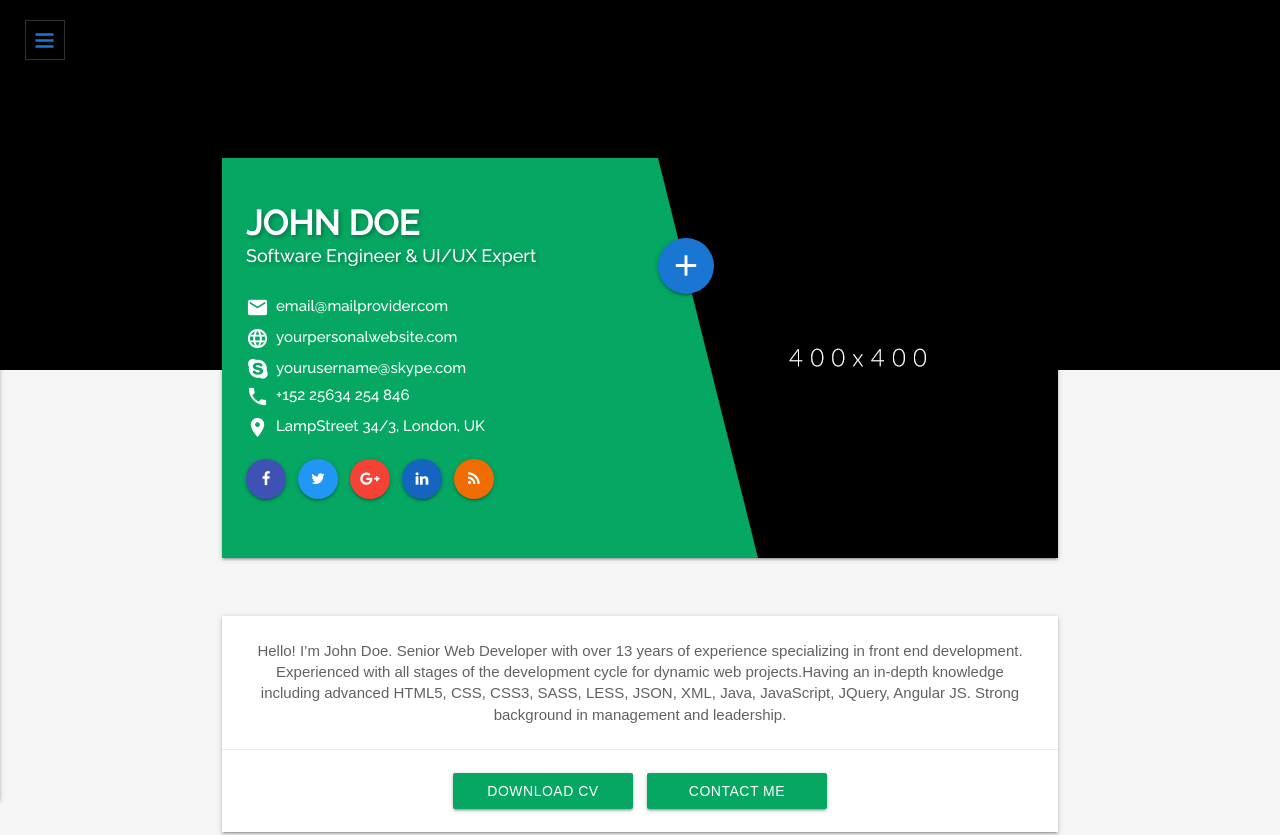
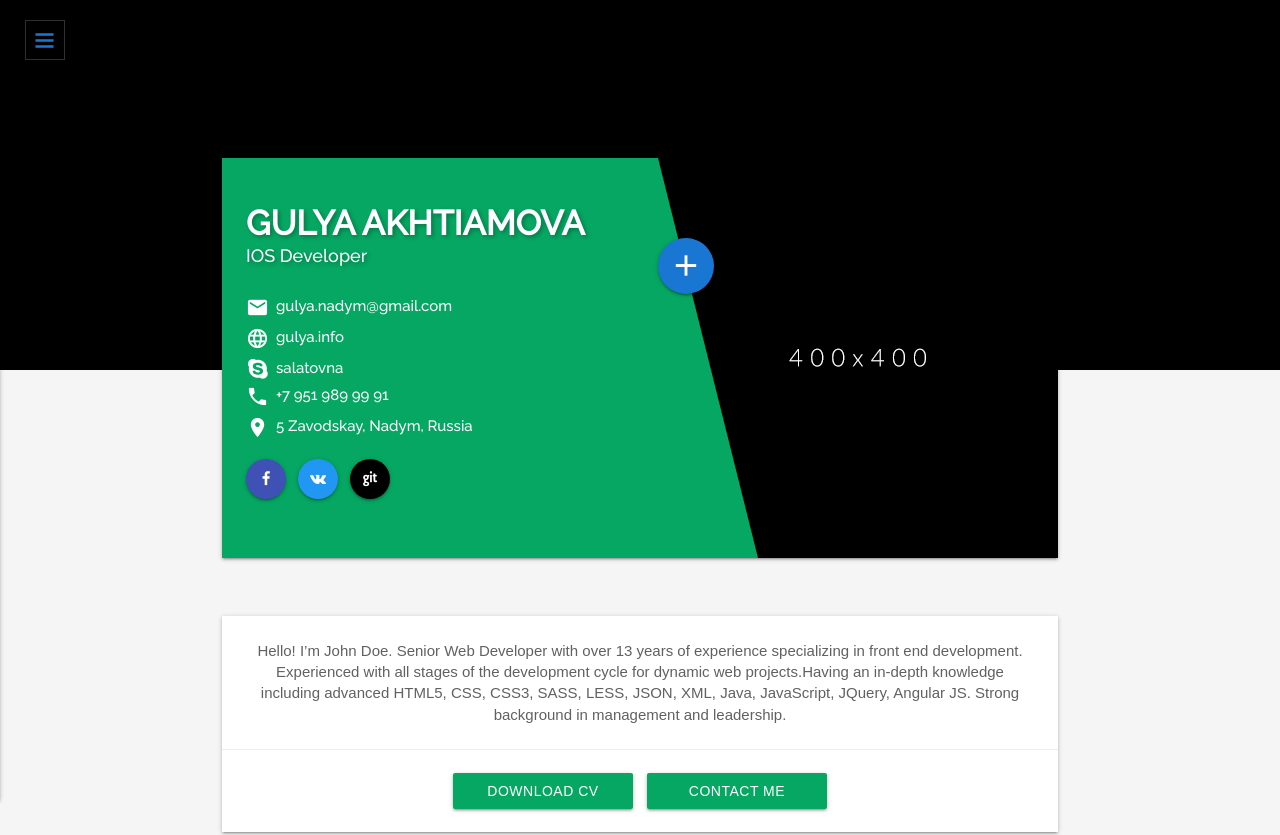
Before and after one commit to idushes/gulya, an Angular app: page /main in a window 1280 px wide. Shown: the top 835 px of the page. Built offline with nearby package versions, Linux system fonts and the light colour scheme; a web font is replaced by a local one.

Commit message:
contacts

```diff
--- a/src/app/main-page/main-page.component.html
+++ b/src/app/main-page/main-page.component.html
@@ -12,8 +12,8 @@
       </div>
       <!-- NAME & STATUS -->
       <div class="text-holder text-center">
-        <h2>JOHN DOE</h2>
-        <h6>Software Engineer & UI/UX Expert</h6>
+        <h2>Gulya Akhtiamova</h2>
+        <h6>iOS Developer</h6>
       </div>
     </div>
   </div>
@@ -43,8 +43,8 @@
       <a href="#portfolios"><i class="title-icon fa fa-archive"></i>Portfolios</a>
       <a href="#interest"><i class="title-icon fa fa-heart"></i>Interest</a>
       <a href="#testimonials"><i class="title-icon fa fa-users"></i>Testimonials</a>
-      <a href="#pricing-table"><i class="title-icon fa fa-money"></i>Pricing</a>
-      <a href="#blog"><i class="title-icon fa fa-pencil-square"></i>Blog</a>
+      <!--<a href="#pricing-table"><i class="title-icon fa fa-money"></i>Pricing</a>-->
+      <!--<a href="#blog"><i class="title-icon fa fa-pencil-square"></i>Blog</a>-->
       <a href="#contact"><i class="title-icon fa fa-envelope"></i>Contact</a>
     </div>
 
@@ -99,8 +99,8 @@
 
             <!-- NAME & STATUS -->
             <div class="info-headings">
-              <h4 class="text-uppercase left">John DOE</h4>
-              <h6 class="text-capitalize left">Software Engineer & UI/UX Expert</h6>
+              <h4 class="text-uppercase left">Gulya Akhtiamova</h4>
+              <h6 class="text-capitalize left">iOS Developer</h6>
             </div>
 
             <!-- CONTACT INFO -->
@@ -108,23 +108,23 @@
               <ul class="profile-list">
                 <li class="clearfix">
                   <span class="title"><i class="material-icons">email</i></span>
-                  <span class="content">email@mailprovider.com</span>
+                  <span class="content">gulya.nadym@gmail.com</span>
                 </li>
                 <li class="clearfix">
                   <span class="title"><i class="material-icons">language</i></span>
-                  <span class="content">yourpersonalwebsite.com</span>
+                  <span class="content">gulya.info</span>
                 </li>
                 <li class="clearfix">
                   <span class="title"><i class="fa fa-skype" aria-hidden="true"></i></span>
-                  <span class="content">yourusername@skype.com</span>
+                  <span class="content">salatovna</span>
                 </li>
                 <li class="clearfix">
                   <span class="title"><i class="material-icons">phone</i></span>
-                  <span class="content">+152 25634 254 846</span>
+                  <span class="content">+7 951 989 99 91</span>
                 </li>
                 <li class="clearfix">
                   <span class="title"><i class="material-icons">place</i></span>
-                  <span class="content">LampStreet 34/3, London, UK</span>
+                  <span class="content">5 Zavodskay, Nadym, Russia</span>
                 </li>
 
               </ul>
@@ -133,21 +133,30 @@
             <!--LINKS-->
             <div class="links">
               <!-- FACEBOOK-->
-              <a href="#" id="first_one"
+              <a href="https://www.facebook.com/profile.php?id=100000567713219"
+                 id="first_one"
+                 target="_blank"
                  class="social btn-floating indigo"><i
                 class="fa fa-facebook"></i></a>
               <!-- TWITTER-->
-              <a href="#" class="social  btn-floating blue"><i
-                class="fa fa-twitter"></i></a>
+              <a href="https://vk.com/gulena"
+                 target="_blank"
+                 class="social  btn-floating blue"><i
+                class="fa fa-vk"></i></a>
               <!-- GOOGLE+-->
-              <a href="#" class="social  btn-floating red"><i
-                class="fa fa-google-plus"></i></a>
+              <!--<a href="#" class="social  btn-floating red"><i-->
+                <!--class="fa fa-google-plus"></i></a>              -->
+              <!-- Github+-->
+              <a href="https://github.com/gulyaboyko"
+                 target="_blank"
+                 class="social btn-floating black"><i
+                class="fa fa-git"></i></a>
               <!-- LINKEDIN-->
-              <a href="#" class="social  btn-floating blue darken-3"><i
-                class="fa fa-linkedin"></i></a>
+              <!--<a href="#" class="social  btn-floating blue darken-3"><i-->
+                <!--class="fa fa-linkedin"></i></a>-->
               <!-- RSS-->
-              <a href="#" class="social  btn-floating orange darken-3"><i
-                class="fa fa-rss"></i></a>
+              <!--<a href="#" class="social  btn-floating orange darken-3"><i-->
+                <!--class="fa fa-rss"></i></a>-->
             </div>
           </div>
           <!--HTML 5 VIDEO-->
```
Also changed, not shown: 1 other file (tests, documents, lock files or other folders).
